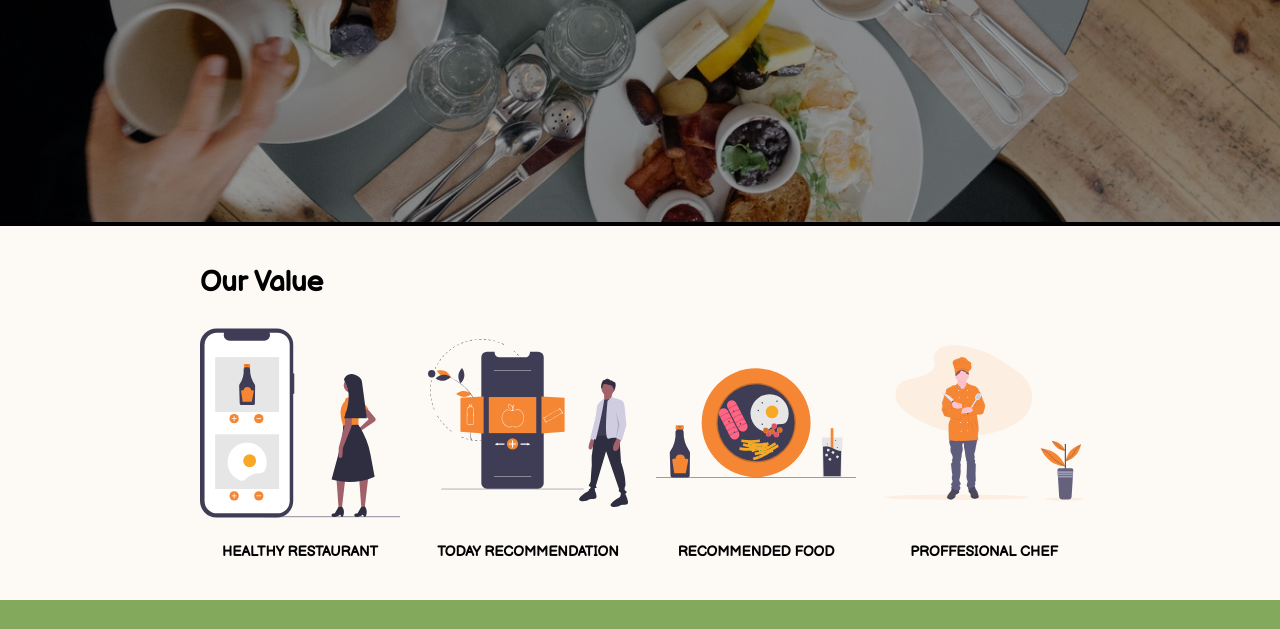
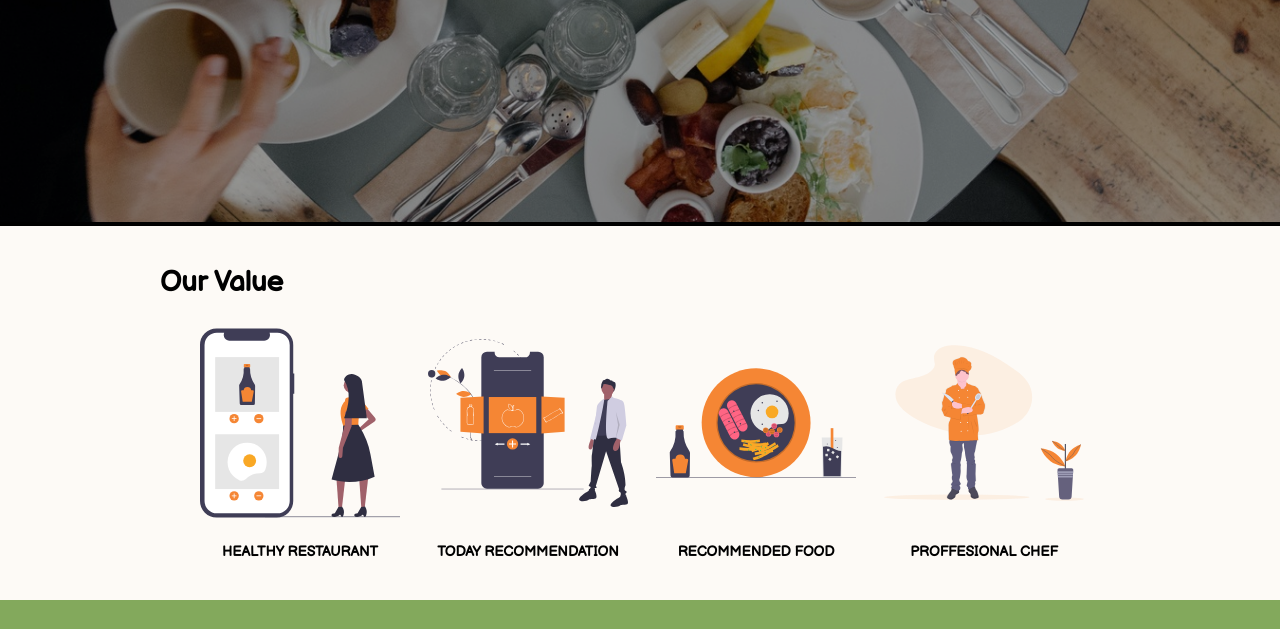
Before and after one commit to annisatahira/nomnom-app, a website built with webpack: page src/templates/index.html in a window 1280 px wide. Shown: the part 528-1157 px from the top of the page. Built offline with nearby package versions, Linux system fonts and the light colour scheme; files whose address does not match are found by name.

Commit message:
fix title

```diff
--- a/src/styles/components/about.css
+++ b/src/styles/components/about.css
@@ -1,16 +1,16 @@
 .about {
   background-color: #fdfaf6;
-  padding: 2.5rem;
 }
 
 .about__title {
-  margin-bottom: 2rem;
+  padding-top: 2.5rem;
 }
 
 .about-list {
   display: grid;
   grid-template-columns: repeat(1, 1fr);
   gap: 28px;
+  padding: 0 2.5rem 2.5rem 2.5rem;
 }
 
 .about-item {
--- a/src/templates/index.html
+++ b/src/templates/index.html
@@ -50,12 +50,16 @@
       </div>
     </div>
     <main id="maincontent">
-      <article class="about">
+      <section class="about">
         <div class="container">
           <h1 class="section-title about__title">Our Value</h1>
-          <div class="about-list"></div>
         </div>
-      </article>
+        <article>
+          <div class="container">
+            <div class="about-list"></div>
+          </div>
+        </article>
+      </section>
       <section id="recommendation" class="featured">
         <div class="container">
           <h1 class="section-title featured__title">Today Pickup</h1>
```
Also changed, not shown: dist/bundle.js.
